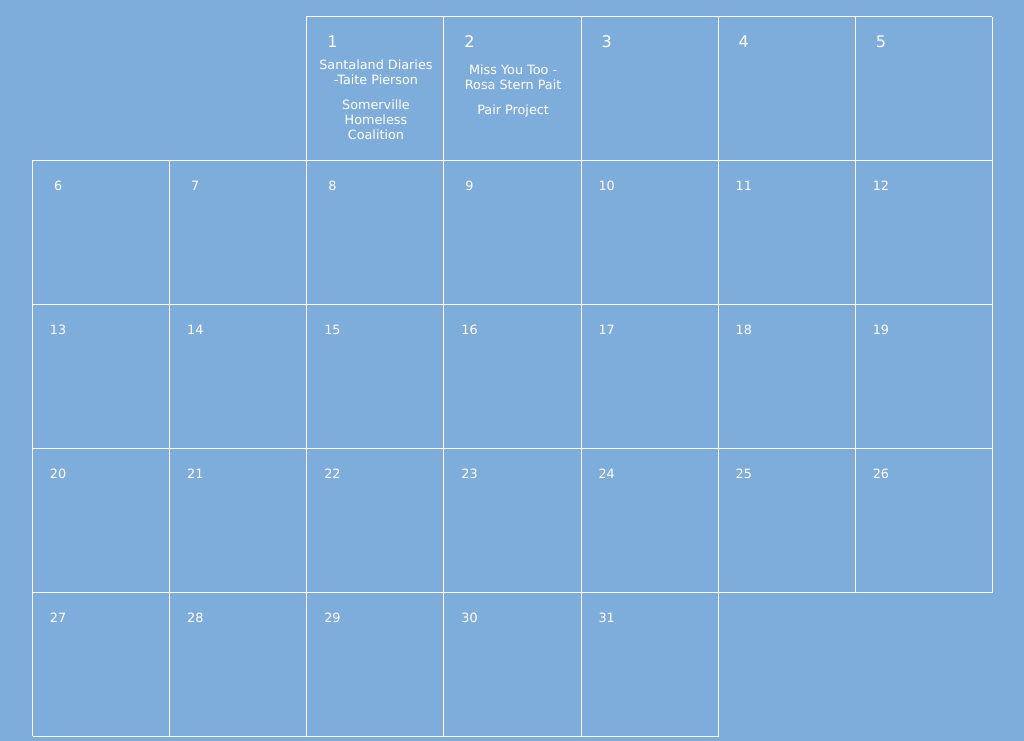
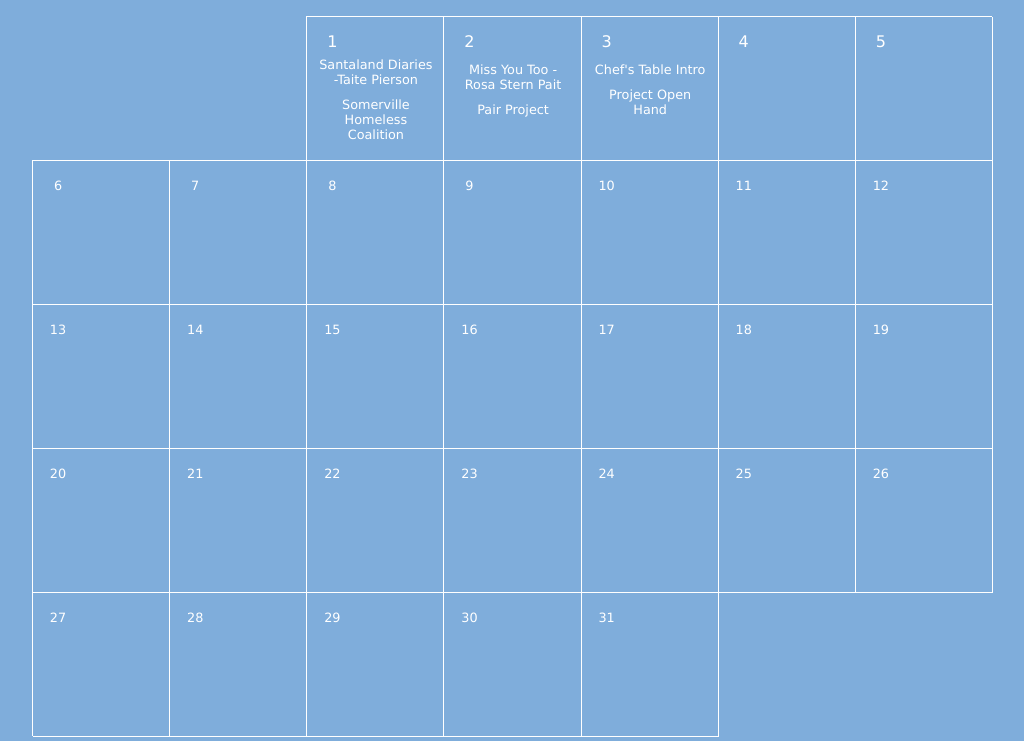
Before and after one commit to carlfroneberger/torntickmas, a plain HTML site: page index.html in a window 1280 px wide. Shown: the part 67-808 px from the top of the page, without its empty margins (127-1151 px from the left). Drawn offline with Linux system fonts and the light colour scheme.

Commit message:
dec 3 links

```diff
--- a/index.html
+++ b/index.html
@@ -36,6 +36,15 @@
         </div>
         <div  target="_blank" class="day">
           <div class="num">3</div>
+
+          <a  target="_blank" href="https://drive.google.com/file/d/1DlAVOqrEyL6FCZjSfiiQi7DBnAc20_Ut/view?usp=sharing">
+            Chef's Table Intro
+          </a>
+          <div class="space"></div>
+          <a target="_blank" href="https://openhandatlanta.org/">
+            Project Open Hand
+          </a>
+
         </div>
         <div  target="_blank" class="day">
           <div class="num">4</div>
```
